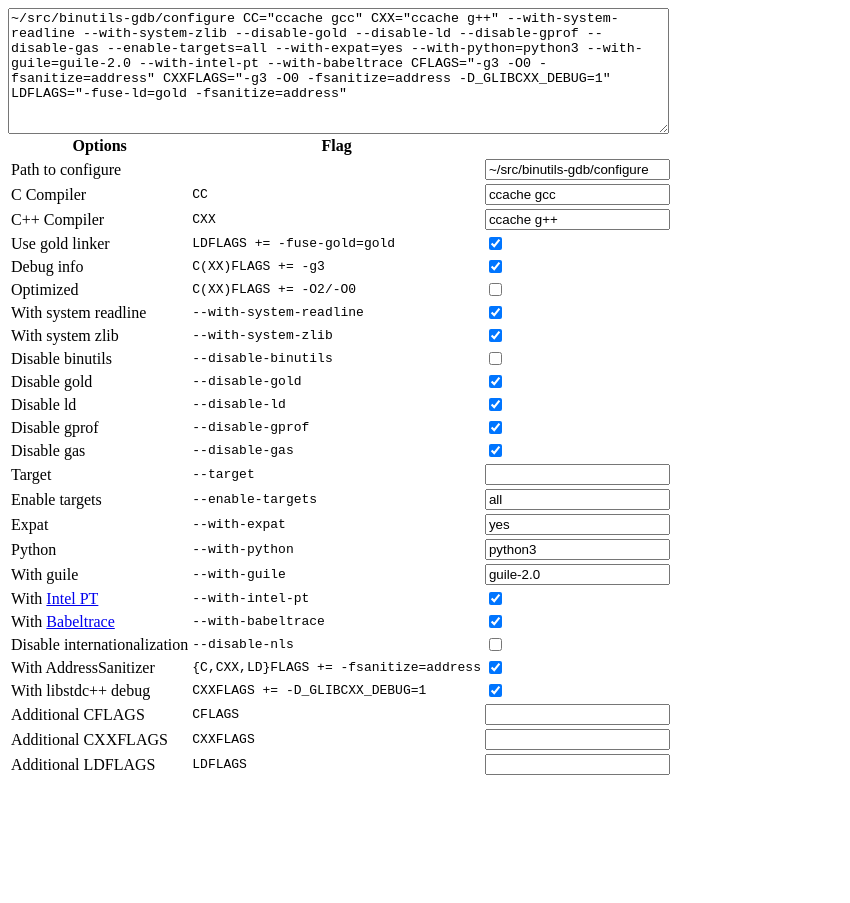
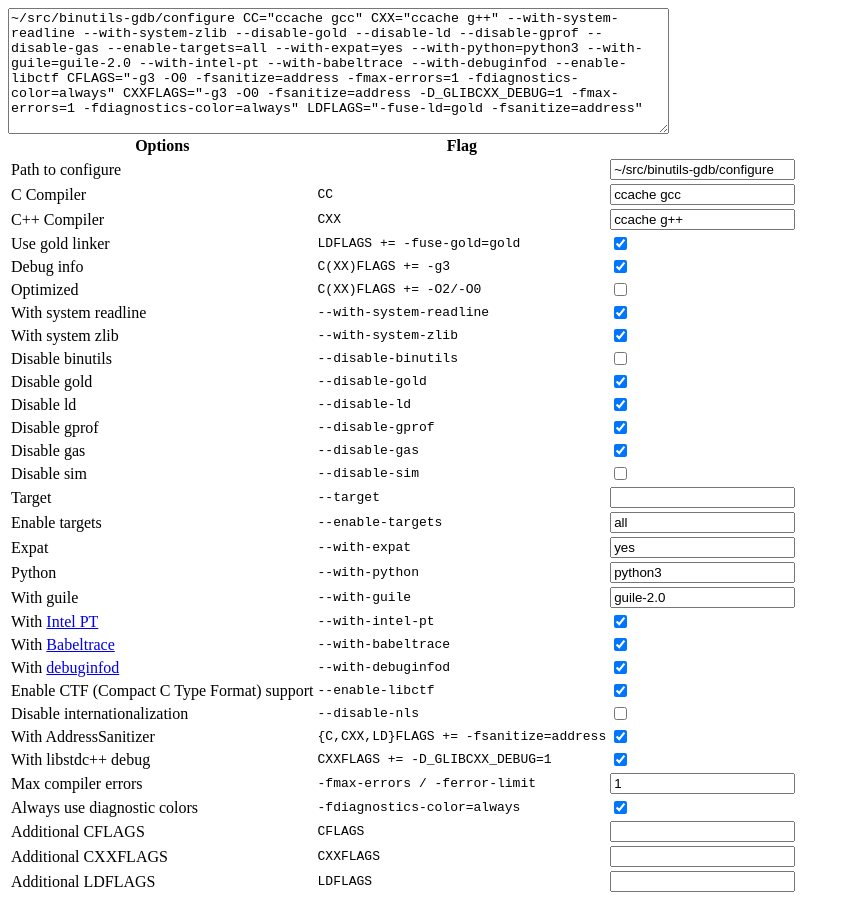
Before and after one commit to simark/gdb-config, a website with bundled scripts: page index.html in a window 1280 px wide. Shown: the whole page, without its empty margins (0-850 px from the left). Before the commit the page ends 800 px from the top, so only its background shows below. Built offline with nearby package versions, Linux system fonts and the light colour scheme.

Commit message:
Add more options

```diff
--- a/index.html
+++ b/index.html
@@ -84,6 +84,11 @@
         <td><input type="checkbox" id="disable-gas" checked="checked" /></td>
       </tr>
       <tr>
+        <td><label for="disable-sim">Disable sim</label></td>
+        <td>--disable-sim</td>
+        <td><input type="checkbox" id="disable-sim" /></td>
+      </tr>
+      <tr>
         <td><label for="target">Target</label></td>
         <td>--target</td>
         <td><input type="text" id="target" /></td>
@@ -119,6 +124,16 @@
         <td><input type="checkbox" id="with-babeltrace" checked="checked" /></label></td>
       </tr>
       <tr>
+        <td><label for="with-debuginfod">With <a href="https://sourceware.org/elfutils/Debuginfod.html">debuginfod</a></label></td>
+        <td>--with-debuginfod</td>
+        <td><input type="checkbox" id="with-debuginfod" checked="checked" /></label></td>
+      </tr>
+      <tr>
+        <td><label for="enable-libctf">Enable CTF (Compact C Type Format) support</label></td>
+        <td>--enable-libctf</td>
+        <td><input type="checkbox" id="enable-libctf" checked="checked" /></td>
+      </tr>
+      <tr>
         <td><label for="disable-nls">Disable internationalization</label></td>
         <td>--disable-nls</td>
         <td><input type="checkbox" id="disable-nls" /></td>
@@ -132,6 +147,16 @@
         <td><label for="glibcxx-debug">With libstdc++ debug</label></td>
         <td>CXXFLAGS += -D_GLIBCXX_DEBUG=1</td>
         <td><input type="checkbox" id="glibcxx-debug" checked="checked" /></label></td>
+      </tr>
+      <tr>
+        <td><label for="max-errors">Max compiler errors</label></td>
+        <td>-fmax-errors / -ferror-limit</td>
+        <td><input type="text" id="max-errors" value="1" /></td>
+      </tr>
+      <tr>
+        <td><label for="diagnostics-color-always">Always use diagnostic colors</label></td>
+        <td>-fdiagnostics-color=always</td>
+        <td><input type="checkbox" id="diagnostics-color-always" checked="checked" /></label></td>
       </tr>
       <tr>
         <td><label for="additional-cflags">Additional CFLAGS</label></td>
--- a/index.ts
+++ b/index.ts
@@ -1,6 +1,6 @@
 "use strict";
 
-function v(id: string) {
+function v(id: string): string {
     const el = document.getElementById(id);
     if (!(el instanceof HTMLInputElement)) {
         return "";
@@ -66,7 +66,7 @@ function regenerate() {
     config += cs("with-system-readline");
     config += cs("with-system-zlib");
     cxxflags += cs("optimized", "-O2", "-O0");
-    for (const tool of ["binutils", "gold", "ld", "gprof", "gas"]) {
+    for (const tool of ["binutils", "gold", "ld", "gprof", "gas", "sim"]) {
         config += cs("disable-" + tool);
     }
     config += vf("target");
@@ -76,11 +76,25 @@ function regenerate() {
     config += vf("with-guile");
     config += cs("with-intel-pt");
     config += cs("with-babeltrace");
+    config += cs("with-debuginfod");
+    config += cs("enable-libctf");
     config += cs("disable-nls");
     cflags += cs("sanitize-address", "-fsanitize=address");
     cxxflags += cs("sanitize-address", "-fsanitize=address");
     ldflags += cs("sanitize-address", "-fsanitize=address");
     cxxflags += cs("glibcxx-debug", "-D_GLIBCXX_DEBUG=1");
+
+    const maxErrors = v("max-errors");
+    if (maxErrors.length > 0) {
+        const cflagsMaxErrorsFlag = v("cc").includes("clang") ? "-ferror-limit=" : "-fmax-errors";
+        cflags += " " + cflagsMaxErrorsFlag + "=" + maxErrors;
+        const cxxflagsMaxErrorsFlag = v("cxx").includes("clang") ? "-ferror-limit=" : "-fmax-errors";
+        cxxflags += " " + cxxflagsMaxErrorsFlag + "=" + maxErrors;
+    }
+
+    cflags += cs("diagnostics-color-always", "-fdiagnostics-color=always");
+    cxxflags += cs("diagnostics-color-always", "-fdiagnostics-color=always");
+
     cflags += vs("additional-cflags");
     cxxflags += vs("additional-cxxflags");
     ldflags += vs("additional-ldflags");
--- a/tsconfig.json
+++ b/tsconfig.json
@@ -2,8 +2,8 @@
   "compilerOptions": {
     /* Basic Options */
     // "incremental": true,                   /* Enable incremental compilation */
-    "target": "es5",                          /* Specify ECMAScript target version: 'ES3' (default), 'ES5', 'ES2015', 'ES2016', 'ES2017', 'ES2018', 'ES2019', 'ES2020', or 'ESNEXT'. */
-    "module": "commonjs",                     /* Specify module code generation: 'none', 'commonjs', 'amd', 'system', 'umd', 'es2015', 'es2020', or 'ESNext'. */
+    "target": "es2015",                          /* Specify ECMAScript target version: 'ES3' (default), 'ES5', 'ES2015', 'ES2016', 'ES2017', 'ES2018', 'ES2019', 'ES2020', or 'ESNEXT'. */
+    "module": "none",                     /* Specify module code generation: 'none', 'commonjs', 'amd', 'system', 'umd', 'es2015', 'es2020', or 'ESNext'. */
     // "lib": [],                             /* Specify library files to be included in the compilation. */
     // "allowJs": true,                       /* Allow javascript files to be compiled. */
     // "checkJs": true,                       /* Report errors in .js files. */
```
